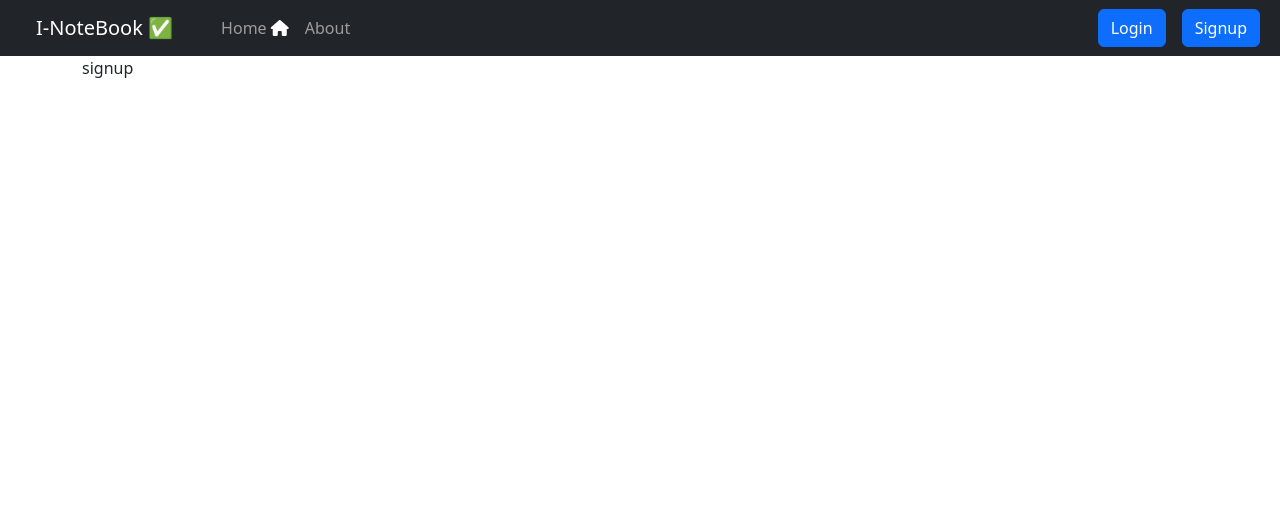
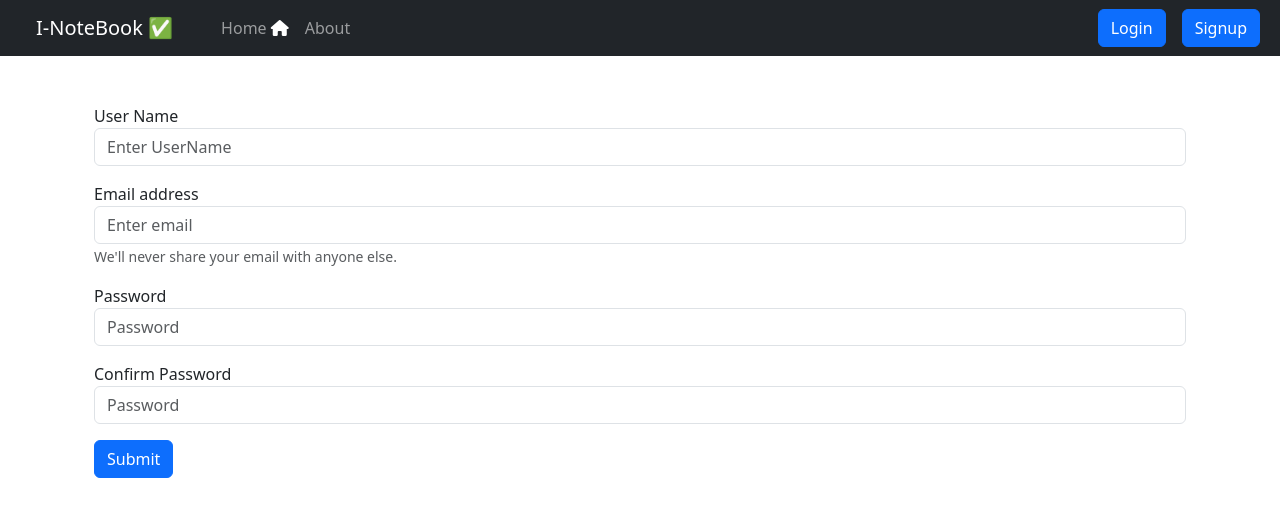
Before and after one commit to harshutech/inotebook, a React (Create React App) app: page /signup in a window 1280 px wide. Shown: the top 516 px of the page. Built offline with nearby package versions, Linux system fonts and the light colour scheme.

Commit message:
user signup integrated ✅🔗

```diff
--- a/src/component/Login.js
+++ b/src/component/Login.js
@@ -20,7 +20,7 @@ const Login = () => {
       body: JSON.stringify({ email: credentials.email, password: credentials.password })
     });
     const json = await response.json();
-    console.log(json);
+
     if (json.success) {
       // save the auth token into local storage and redirect
       localStorage.setItem('token', json.authtoken);
@@ -38,14 +38,14 @@ const Login = () => {
   }
 
   return (
-    <div>
+    <div className='my-5'>
       <form onSubmit={handleSubmit}>
-        <div className="form-group">
+        <div className="form-group my-3">
           <label htmlFor="email">Email address</label>
           <input type="email" className="form-control" id="email" onChange={onchange} value={credentials.email} name='email' placeholder="Enter email" />
           <small id="emailHelp" className="form-text text-muted">We'll never share your email with anyone else.</small>
         </div>
-        <div className="form-group">
+        <div className="form-group my-3">
           <label htmlFor="password">Password</label>
           <input type="password" className="form-control" onChange={onchange} value={credentials.password} name='password' id="exampleInputPassword1" placeholder="Password" />
         </div>
--- a/src/component/Signup.js
+++ b/src/component/Signup.js
@@ -1,8 +1,72 @@
-import React from 'react'
+import React,{useState} from 'react'
+import { useNavigate } from 'react-router-dom'
+
 
 const Signup = () => {
+
+  const [credentials, setcredentials] = useState({name:"", email: "", password: "", cpassword:"" })
+
+  // used to redirect to home page
+  let navigate = useNavigate();
+
+  const handleSubmit = async (e) => {
+    e.preventDefault();
+    const response = await fetch("http://localhost:3000/api/auth/createuser", {
+      method: 'POST',
+      headers: {
+        'content-type': 'application/json',
+      },
+      body: JSON.stringify({name:credentials.name ,email: credentials.email, password: credentials.password })
+    });
+    const json = await response.json();
+
+    if(json.success){
+      // save the auth token into local storage and redirect
+      localStorage.setItem('token', json.authtoken);
+      // used to redirect to home page
+      navigate('/');
+    }
+
+  else{
+    alert("Invalid credentials")
+  }
+    }
+
+
+
+
+  const onchange = (e) => {
+    setcredentials({ ...credentials, [e.target.name]: e.target.value })
+  }
+
   return (
-    <div>signup</div>
+       <div className='container my-5'>
+      <form onSubmit={handleSubmit}>
+
+      <div className="form-group my-3">
+          <label htmlFor="name">User Name</label>
+          <input type="text" className="form-control" id="name" onChange={onchange} required  name='name' placeholder="Enter UserName" />
+        </div>
+
+        <div className="form-group my-3">
+          <label htmlFor="email">Email address</label>
+          <input type="email" className="form-control" id="email" onChange={onchange} required  name='email' placeholder="Enter email" />
+          <small id="emailHelp" className="form-text text-muted">We'll never share your email with anyone else.</small>
+        </div>
+
+        <div className="form-group my-3">
+          <label htmlFor="password">Password</label>
+          <input type="password" className="form-control" onChange={onchange} required minLength={5}   name='password' id="exampleInputPassword1" placeholder="Password" />
+        </div>
+
+        <div className="form-group my-3">
+          <label htmlFor="cpassword">Confirm Password</label>
+          <input type="password" className="form-control" onChange={onchange} required minLength={5}   name='cpassword' id="exampleInputPassword1" placeholder="Password" />
+        </div>
+
+        <button type="submit" className="btn btn-primary" >Submit</button>
+      </form>
+    </div>
   )
 }
 
```
Also changed, not shown: 1 other file (tests, documents, lock files or other folders).
